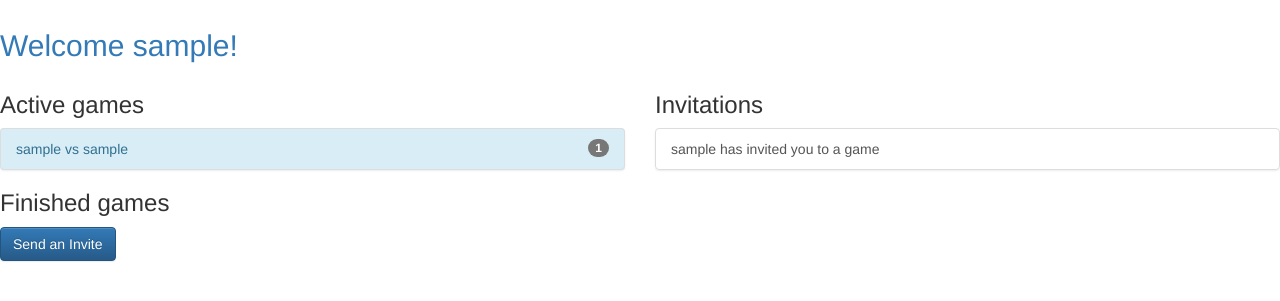
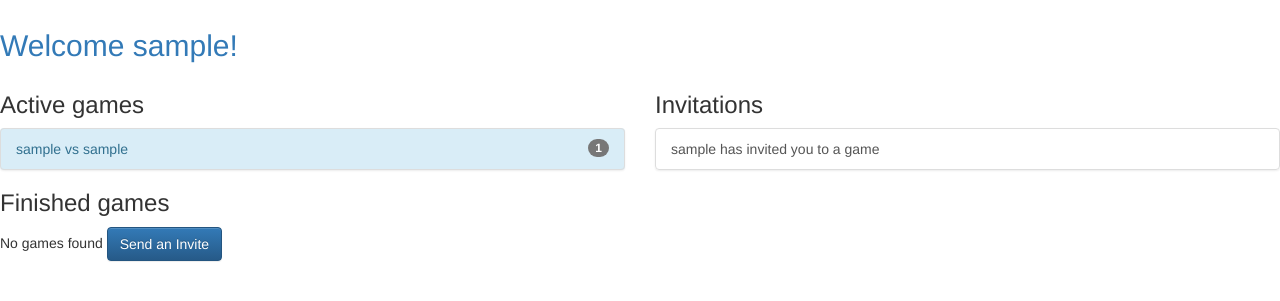
Before and after one commit to ericnjogu/plst-tictactoe, a Django app: page /player/home in a window 1280 px wide. Shown: the part 61-362 px from the top of the page. Run offline with Django 3.2, Linux system fonts and the light colour scheme; a user stored in the database is signed in; tables that the repository leaves empty hold one stand-in row (values such as "Sample post"); some libraries are stand-ins or nearby versions.

Commit message:
fix: fixing game listing template snippet

```diff
--- a/templates/player/games_list.html
+++ b/templates/player/games_list.html
@@ -1,6 +1,6 @@
 {% if games_list %}
     <div class="list-group bg-info">
-        {% for game in active_games %}
+        {% for game in games_list %}
             <a class="list-group-item list-group-item-info" href="{{ g.get_absolute_url }}">
                 {{game}}
                 {% if game.status not in 'FS' %}
@@ -18,4 +18,6 @@
             </a>
         {%endfor%}
     </div>
+{% else %}
+    No games found
 {% endif %}
```
